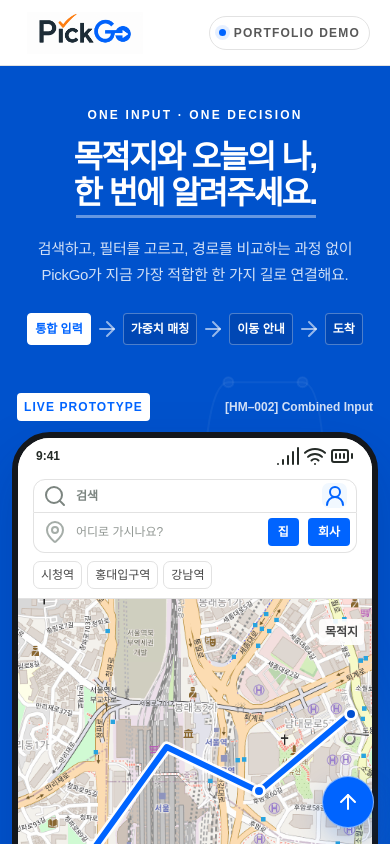
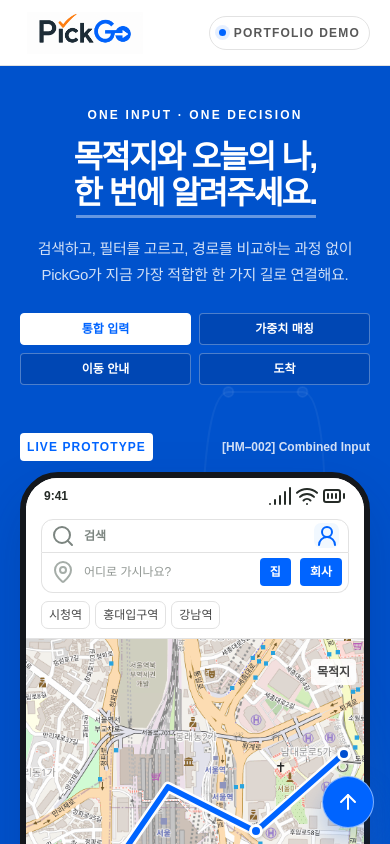
Before and after one commit to jbchboo-choi/pick_go, a Next.js app: page / in a window 390 px wide. Shown: the top 844 px of the page. Built offline with nearby package versions, Linux system fonts and the light colour scheme.

Commit message:
fix mobile layout overflow

```diff
--- a/app/globals.css
+++ b/app/globals.css
@@ -802,14 +802,12 @@
   margin:0;
   padding:86px max(32px,calc((100vw - 1248px) / 2 + 66px));
   display:grid;
-  grid-template-columns:150px 1fr auto;
+  grid-template-columns:1fr auto;
   align-items:center;
   border-radius:0;
   background:#0052cc;
 }
-.final-brand { width:118px; height:74px; display:grid; place-items:center; border-radius:14px; background:#fff; }
-.final-brand .pickgo-logo-image { width:102px; }
-.research-strip>div:not(.final-brand)>span { color:#b9d7ff; }
+.research-strip>div>span { color:#b9d7ff; }
 .research-strip p { color:#c7dcfa; }
 .research-strip button { color:#0047b3; }
 
@@ -832,17 +830,32 @@
   .flow-icon,.flow-card.green .flow-icon,.flow-card.blue .flow-icon,.flow-card.orange .flow-icon { width:44px; height:44px; margin:0; position:absolute; left:-30px; top:13px; border-color:#f6faff; }
   .flow-card ul { margin:16px 0 0; }
   .flow-card:last-child { grid-column:auto; }
-  .research-strip { padding:70px 38px; grid-template-columns:120px 1fr; }
-  .research-strip button { grid-column:2; width:fit-content; margin-top:24px; }
+  .research-strip { padding:70px 38px; grid-template-columns:1fr auto; }
+  .research-strip button { width:fit-content; margin-top:24px; }
 }
 
 @media (max-width:780px) {
+  html,body { max-width:100%; overflow-x:clip; }
+  .hero { width:100%; min-width:0; overflow:hidden; }
+  .hero-copy { width:100%; min-width:0; }
+  .hero .lead { max-width:100%; white-space:normal; overflow-wrap:break-word; }
+  .hero .lead br { display:block; }
+  .hero-flow-mini { width:100%; display:grid; grid-template-columns:repeat(2,minmax(0,1fr)); gap:8px; }
+  .hero-flow-mini span { width:100%; min-width:0; display:block; text-align:center; }
+  .hero-flow-mini i { display:none; }
+  .hero > .demo-stage { width:100%; min-width:0; margin-inline:0; }
+  .hero .phone-presentation { width:100%; max-width:370px; min-width:0; margin-inline:auto; }
+  .hero .phone-device-shell { width:100%; min-width:0; }
+  .phone-prototype-label { width:100%; min-width:0; margin-inline:0; }
+  .phone-prototype-label strong { max-width:52%; overflow:hidden; text-overflow:ellipsis; white-space:nowrap; }
   .story-section { padding:72px 22px; }
   .story-decision-flow { margin-top:48px; }
-  .story-step-track { padding-left:28px; }
+  .story-flow-copy h3 br { display:block; }
+  .story-step-track { width:100%; min-width:0; padding-left:34px; grid-template-columns:minmax(0,1fr); gap:10px; }
   .story-step-track::before { width:1px; height:auto; left:20px; right:auto; top:22px; bottom:22px; }
-  .story-step-track article { min-height:92px; padding:12px 12px; }
+  .story-step-track article,.story-step-track .pickgo-step { width:100%; min-width:0; min-height:92px; padding:12px; grid-column:1; }
   .story-step-track article>span { width:40px; height:40px; }
+  .story-step-track .story-step-arrow { display:none!important; }
   .research-evidence-section { padding:72px 22px; }
   .research-preference-card { grid-template-areas:"score" "key" "compare" "distribution"; grid-template-columns:1fr; padding:22px; }
   .preference-score { padding:0 0 26px; }
@@ -866,7 +879,6 @@
   .screen-capture-card .capture-device { width:278px; height:640px; }
   .screen-capture-card.featured-screen .capture-device { width:290px; height:660px; outline:2px solid var(--primary); outline-offset:4px; box-shadow:0 22px 46px rgba(0,82,204,.2); }
   .research-strip { padding:62px 22px; grid-template-columns:1fr; }
-  .final-brand { margin-bottom:26px; }
   .research-strip button { grid-column:1; width:100%; }
 }
 
--- a/app/page.tsx
+++ b/app/page.tsx
@@ -404,7 +404,7 @@
 
       <ScreenGallery />
 
-      <section className="research-strip"><div className="final-brand"><PickGoLogo /></div><div><span>PICKGO PRINCIPLE</span><blockquote>목적지는 하나,<br />오늘의 최적 경로도 하나.</blockquote><p>모든 데이터와 추천은 포트폴리오용 Mock Data입니다.</p></div><button type="button" onClick={resetDemo}>PickGo 다시 체험하기 <span><ArrowUpRight aria-hidden="true" size={24} strokeWidth={2} /></span></button></section>
+      <section className="research-strip"><div><span>PICKGO PRINCIPLE</span><blockquote>목적지는 하나,<br />오늘의 최적 경로도 하나.</blockquote><p>모든 데이터와 추천은 포트폴리오용 Mock Data입니다.</p></div><button type="button" onClick={resetDemo}>PickGo 다시 체험하기 <span><ArrowUpRight aria-hidden="true" size={24} strokeWidth={2} /></span></button></section>
       <a className="go-to-top" href="#top" aria-label="페이지 맨 위로 이동"><ArrowUp aria-hidden="true" size={24} strokeWidth={2} /><span>TOP</span></a>
       <footer className="site-footer"><div className="brand"><PickGoLogo /></div><p>당신의 컨디션에 딱 맞는, 단 하나의 확신 경로.</p><span>UX PORTFOLIO · 2026</span></footer>
     </main>
```
